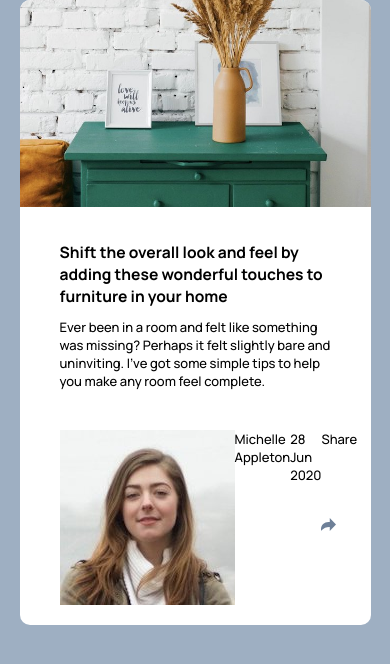
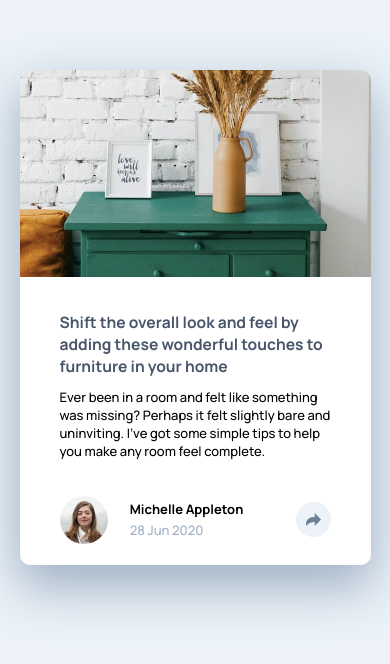
Before and after one commit to tboittin/article-preview-component-master, a plain HTML site: page index.html in a window 390 px wide. Drawn offline with Linux system fonts and the light colour scheme.

Commit message:
mobile version inactive

```diff
--- a/index.html
+++ b/index.html
@@ -49,12 +49,21 @@
         </p>
       </div>
       <div class="preview-footer">
-        <img class="preview-footer-avatar" src="./images/avatar-michelle.jpg" alt="Michelle Appleton" />
-        <p class="preview-footer-name">Michelle Appleton</p>
-        <p class="preview-footer-date">28 Jun 2020</p>
-        <div class="share-menu">
-          <p class="share-logo">Share</p>
-          <div class="social-network">
+        <img
+          class="preview-footer-avatar"
+          src="./images/avatar-michelle.jpg"
+          alt="Michelle Appleton"
+        />
+        <div class="preview-footer-description">
+          <p class="preview-footer-description-name">Michelle Appleton</p>
+          <p class="preview-footer-description-date">28 Jun 2020</p>
+        </div>
+        <div class="preview-footer-button">
+          <img src="images/icon-share.svg" alt="share" />
+        </div>
+        <div class="preview-footer-share-menu">
+          <p class="preview-footer-share-logo">Share</p>
+          <div class="preview-footer-social-network">
             <img src="images/icon-facebook.svg" alt="facebook" />
             <img src="./images/icon-twitter.svg" alt="twitter" />
             <img src="images/icon-pinterest.svg" alt="pinterest" />
--- a/style.scss
+++ b/style.scss
@@ -14,13 +14,16 @@ body {
   display: flex;
   align-items: center;
   justify-content: center;
-  background-color: $gray-blue;
+  background-color: $light-gray-blue;
 }
 
 .preview {
+  align-self: center;
   width: 90%;
+  margin-top: 70px;
   background-color: white;
   border-radius: 10px;
+  box-shadow: 0px 20px 50px 2px $gray-blue;
   &-picture {
     height: 40%;
     width: 100%;
@@ -37,14 +40,44 @@ body {
     h1 {
       font-size: 1.2rem;
       font-weight: 700;
+      color: $dark-gray-blue;
     }
   }
   &-footer {
-    padding: 20px 40px;
+    padding: 0px 40px 5px;
     display: flex;
-    height: 20%;
+    align-items: center;
+    justify-content: space-between;
+    height: 80px;
     &-avatar {
-      height: 100%;
+      height: 60%;
+      object-fit: contain;
+      border-radius: 50%;
+    }
+    &-description {
+      margin: 0 15px 0 -15px;
+      &-name {
+        font-weight: 700;
+      }
+      &-date {
+        color: $gray-blue;
+        padding-top: 3px;
+      }
+    }
+    &-button {
+      background-color: $light-gray-blue;
+      border-radius: 50%;
+      height: 35px;
+      width: 35px;
+      display: flex;
+      align-items: center;
+      justify-content: center;
+      img {
+        object-fit: contain;
+      }
+    }
+    &-share-menu {
+      display: none;
     }
   }
 }
```
Also changed, not shown: style.css, 1 other file.
